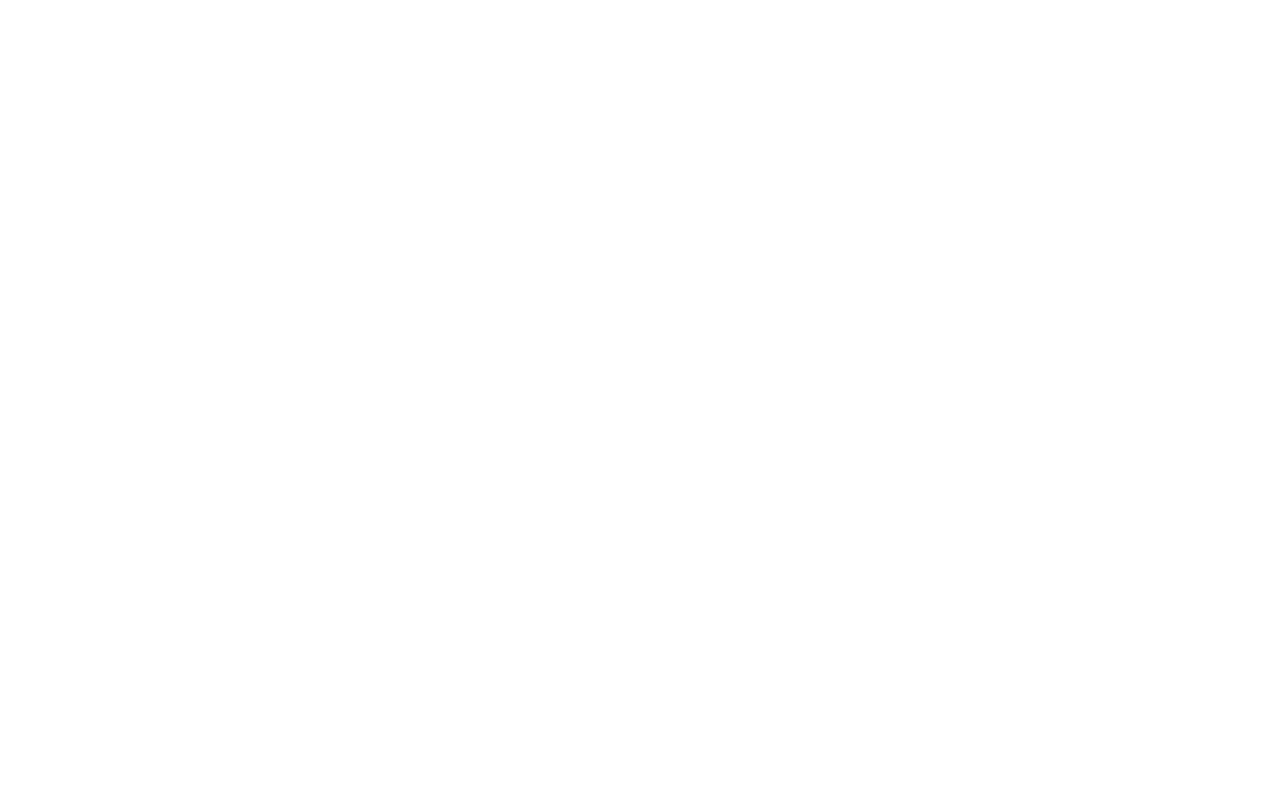
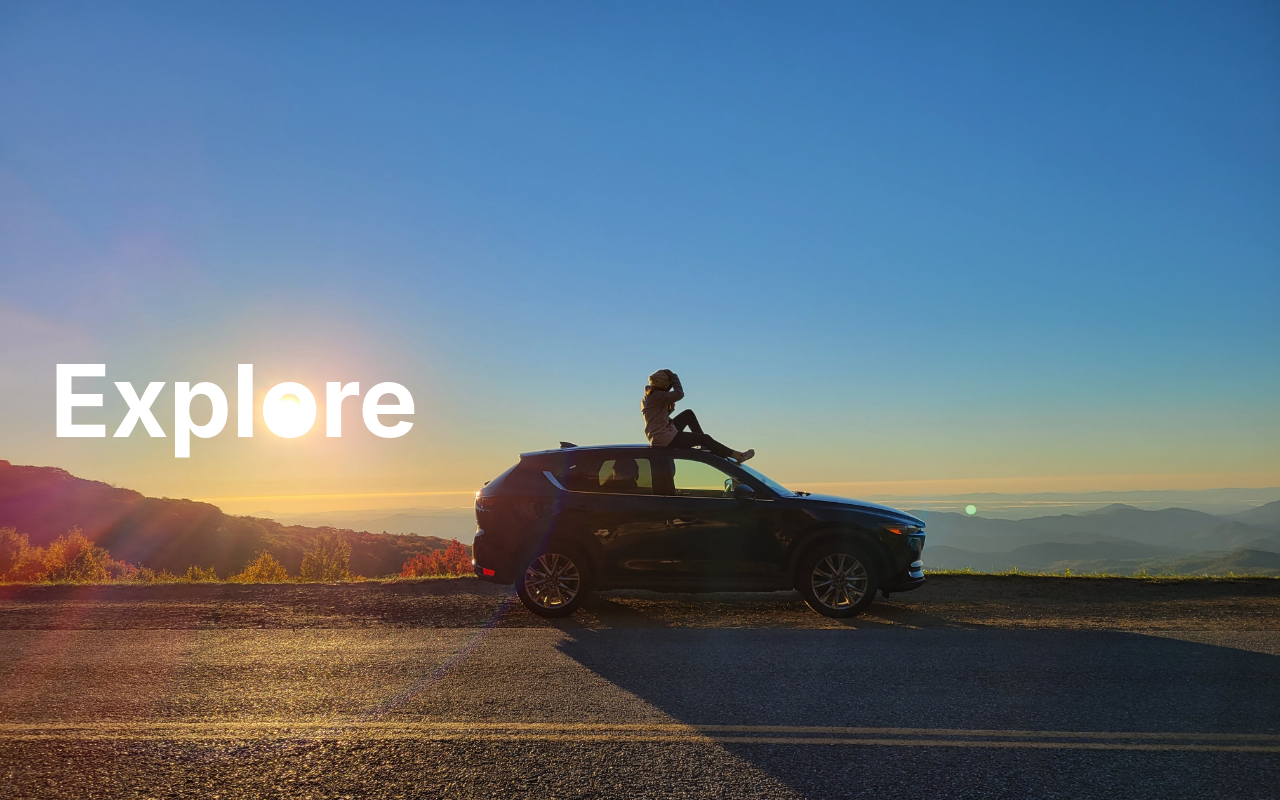
Before and after one commit to burnsgirl/inspiration, a React (Create React App) app: page / in a window 1280 px wide. Built offline with nearby package versions, Linux system fonts and the light colour scheme.

Commit message:
landing img uploaded

```diff
--- a/src/Pages/Home/home.css
+++ b/src/Pages/Home/home.css
@@ -0,0 +1,17 @@
+#callToAction {
+    background-image: url("../../Assets/CallToAction.jpeg");
+    background-size: cover;
+    height:100vh;
+    width:100%;
+    display: flex;
+    flex-direction: row;
+    flex-wrap: wrap;
+}
+
+#callToAction h1 {
+    color:white;
+    font-size:100px;
+    margin:0px 50px;
+    align-self: center;
+
+}
--- a/src/Pages/Home/home.js
+++ b/src/Pages/Home/home.js
@@ -8,7 +8,9 @@
 
 
     return (
-        <div></div>
+        <section id="callToAction">
+            <h1>Explore</h1>
+        </section>
     )
 
 }
```
Also changed, not shown: src/Assets/CallToAction.jpeg (added).
